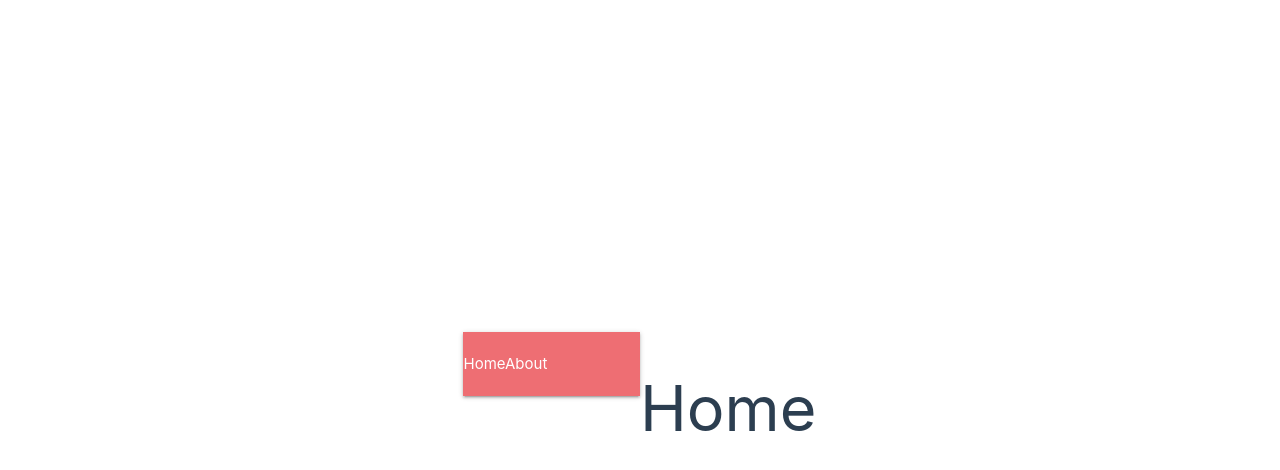
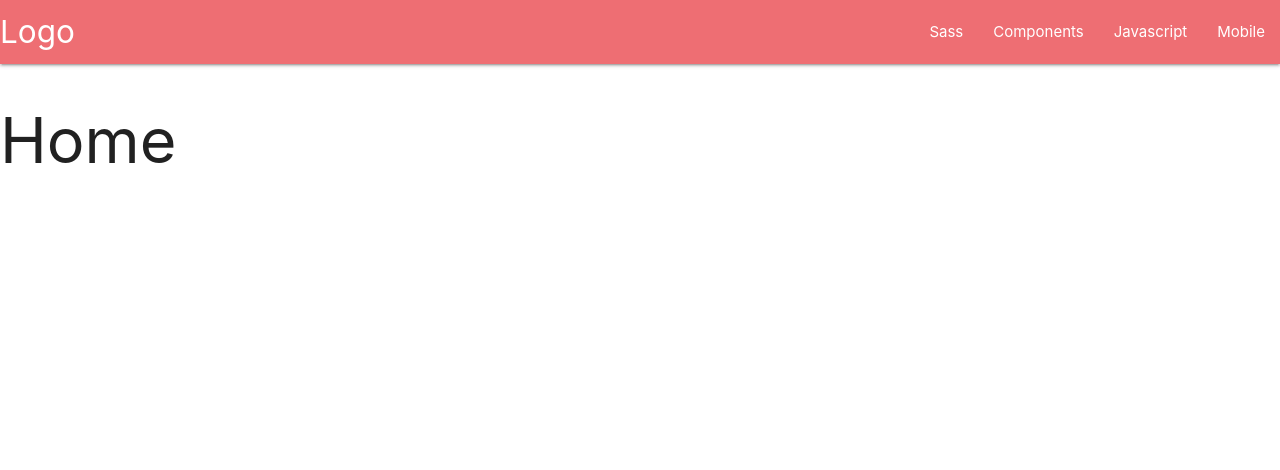
Before and after one commit to ZielGit/project-manager, a Vue app: page / in a window 1280 px wide. Shown: the top 470 px of the page. Built offline with nearby package versions, Linux system fonts and the light colour scheme.

Commit message:
feat: Diseño Navbar

```diff
--- a/index.html
+++ b/index.html
@@ -6,10 +6,8 @@
     <meta name="viewport" content="width=device-width, initial-scale=1.0">
     <title>Vite App</title>
 
-    <!-- Compiled and minified CSS -->
-    <link rel="stylesheet" href="https://cdnjs.cloudflare.com/ajax/libs/materialize/1.0.0/css/materialize.min.css">
-    <!-- Compiled and minified JavaScript -->
-    <script src="https://cdnjs.cloudflare.com/ajax/libs/materialize/1.0.0/js/materialize.min.js"></script>
+    <!--Import Google Icon Font-->
+    <link href="https://fonts.googleapis.com/icon?family=Material+Icons" rel="stylesheet">
   </head>
   <body>
     <div id="app"></div>
--- a/package.json
+++ b/package.json
@@ -8,6 +8,7 @@
     "preview": "vite preview"
   },
   "dependencies": {
+    "materialize-css": "^1.0.0-rc.2",
     "vue": "^3.2.45",
     "vue-router": "^4.1.6"
   },
--- a/src/App.vue
+++ b/src/App.vue
@@ -1,16 +1,16 @@
 <script setup>
 import { RouterLink, RouterView } from 'vue-router'
+import Navbar from './components/Navbar.vue'
 </script>
 
 <template>
-  <header>
-    <div class="wrapper">
-      <nav>
-        <RouterLink to="/">Home</RouterLink>
-        <RouterLink to="/about">About</RouterLink>
-      </nav>
-    </div>
-  </header>
+  <div>
+    <Navbar />
+    <!-- <nav>
+      <RouterLink to="/">Home</RouterLink>
+      <RouterLink to="/about">About</RouterLink>
+    </nav> -->
+  </div>
 
   <RouterView />
 </template>
--- /dev/null
+++ b/src/components/Navbar.vue
@@ -0,0 +1,31 @@
+<template>
+    <div>
+        <nav>
+            <div class="nav-wrapper">
+                <a href="#!" class="brand-logo">Logo</a>
+                <a href="#" data-target="mobile-demo" class="sidenav-trigger"><i class="material-icons">menu</i></a>
+                <ul class="right hide-on-med-and-down">
+                    <li><a href="#">Sass</a></li>
+                    <li><a href="b#">Components</a></li>
+                    <li><a href="#">Javascript</a></li>
+                    <li><a href="#">Mobile</a></li>
+                </ul>
+            </div>
+        </nav>
+
+        <ul class="sidenav" id="mobile-demo">
+            <li><a href="#">Sass</a></li>
+            <li><a href="#">Components</a></li>
+            <li><a href="#">Javascript</a></li>
+            <li><a href="#">Mobile</a></li>
+        </ul>
+    </div>
+</template>
+
+<script>
+export default {
+    mounted() {
+        M.AutoInit();
+    }
+}
+</script>
--- a/src/main.js
+++ b/src/main.js
@@ -2,7 +2,9 @@ import { createApp } from 'vue'
 import App from './App.vue'
 import router from './router'
 
-import './assets/main.css'
+// import './assets/main.css'
+import 'materialize-css/dist/css/materialize.css'
+import 'materialize-css/dist/js/materialize.js'
 
 const app = createApp(App)
 
```
Also changed, not shown: 1 other file (tests, documents, lock files or other folders).
